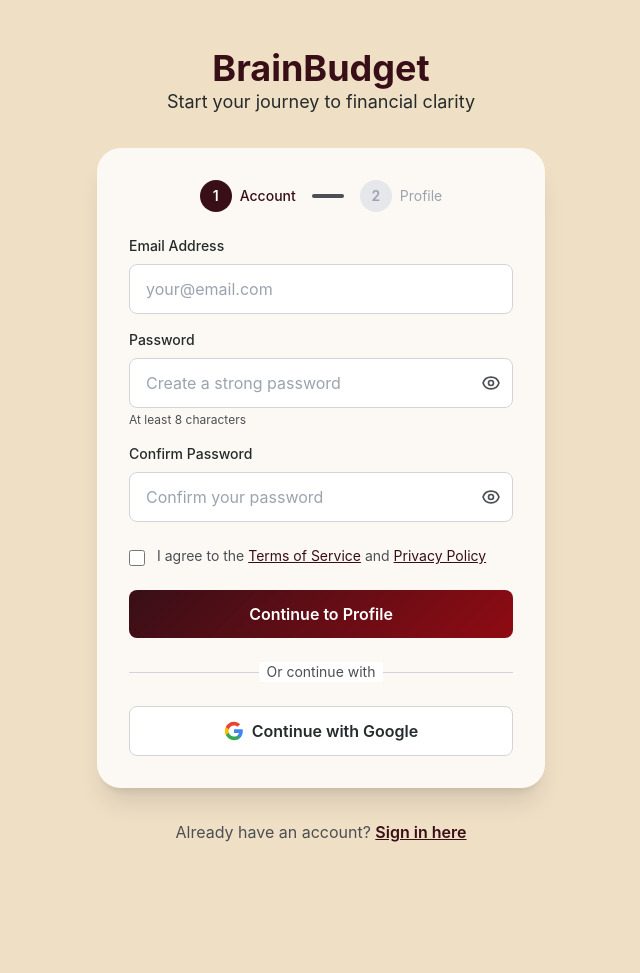
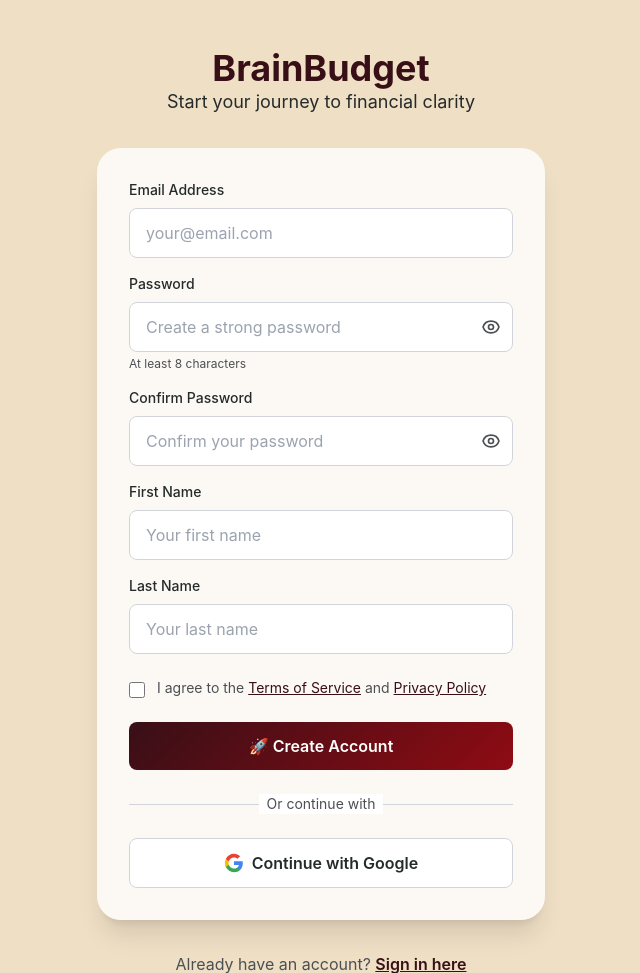
Before and after one commit to Nio-33/brainbudget, a Flask app: page /auth/signup in a window 1280 px wide. Shown: the top 973 px of the page, without its empty margins (319-959 px from the left). Before the commit the page ends 842 px from the top, so only its background shows below. Run offline with Flask 3, Linux system fonts and the light colour scheme; some libraries are stand-ins or nearby versions.

Commit message:
✨ Simplify signup form to single-page experience
- Remove multi-step progress indicators and navigation
- Combine account details and profile details into single form
- Streamline JavaScript validation to handle all fields together
- Maintain password toggle functionality and ADHD-friendly styling
- Improve user experience by reducing cognitive load

🚀 Generated with [Claude Code](https://claude.ai/code)

Co-Authored-By: Claude <noreply@anthropic.com>

```diff
--- a/templates/auth/signup.html
+++ b/templates/auth/signup.html
@@ -17,25 +17,8 @@
             <!-- Signup Form -->
             <div class="bg-white bg-opacity-80 rounded-3xl shadow-xl p-8 card-hover">
                 <form id="signup-form" class="space-y-6">
-                    <!-- Progress Indicator -->
-                    <div class="flex items-center justify-center space-x-4 mb-6">
-                        <div class="flex items-center">
-                            <div class="w-8 h-8 rounded-full flex items-center justify-center" style="background-color: #380F17;">
-                                <span class="text-white text-sm font-semibold">1</span>
-                            </div>
-                            <span class="ml-2 text-sm font-medium" style="color: #380F17;">Account</span>
-                        </div>
-                        <div class="w-8 h-1 rounded-full" style="background-color: #4C4F54;"></div>
-                        <div class="flex items-center">
-                            <div class="w-8 h-8 bg-gray-200 rounded-full flex items-center justify-center">
-                                <span class="text-gray-400 text-sm font-semibold">2</span>
-                            </div>
-                            <span class="ml-2 text-sm text-gray-400">Profile</span>
-                        </div>
-                    </div>
-
-                    <!-- Step 1: Account Details -->
-                    <div id="step-1" class="space-y-4">
+                    <!-- Account Details -->
+                    <div class="space-y-4">
                         <div>
                             <label for="email" class="block text-sm font-medium mb-2" style="color: #252B2B;">
                                 Email Address
@@ -103,10 +86,8 @@
                                 </button>
                             </div>
                         </div>
-                    </div>
 
-                    <!-- Step 2: Profile Details (Hidden initially) -->
-                    <div id="step-2" class="hidden space-y-4">
+                        <!-- Profile Details -->
                         <div>
                             <label for="first-name" class="block text-sm font-medium mb-2" style="color: #252B2B;">
                                 First Name
@@ -154,34 +135,13 @@
                         </label>
                     </div>
 
-                    <!-- Action Buttons -->
+                    <!-- Create Account Button -->
                     <div class="space-y-3">
-                        <!-- Step 1 Button -->
                         <button
-                            type="button"
-                            id="next-step-btn"
+                            type="submit"
                             class="w-full py-3 px-4 rounded-lg font-semibold text-white brain-gradient hover:shadow-lg transition-all duration-200"
                         >
-                            Continue to Profile
-                        </button>
-
-                        <!-- Step 2 Button (Hidden initially) -->
-                        <button
-                            type="submit"
-                            id="signup-btn"
-                            class="hidden w-full py-3 px-4 rounded-lg font-semibold text-white brain-gradient hover:shadow-lg transition-all duration-200"
-                        >
                             🚀 Create Account
-                        </button>
-
-                        <!-- Back Button (Hidden initially) -->
-                        <button
-                            type="button"
-                            id="back-btn"
-                            class="hidden w-full py-3 px-4 rounded-lg font-semibold hover:shadow-lg transition-all duration-200"
-                            style="background-color: #4C4F54; color: #EFDFC5;"
-                        >
-                            ← Back to Account
                         </button>
                     </div>
 
@@ -230,73 +190,31 @@
 <script>
     document.addEventListener('DOMContentLoaded', function() {
         const form = document.getElementById('signup-form');
-        const step1 = document.getElementById('step-1');
-        const step2 = document.getElementById('step-2');
-        const nextBtn = document.getElementById('next-step-btn');
-        const backBtn = document.getElementById('back-btn');
-        const signupBtn = document.getElementById('signup-btn');
 
-        let currentStep = 1;
+        // Form validation and submission
+        form.addEventListener('submit', function(e) {
+            e.preventDefault();
 
-        // Step navigation
-        nextBtn.addEventListener('click', function() {
-            if (validateStep1()) {
-                step1.classList.add('hidden');
-                step2.classList.remove('hidden');
-                nextBtn.classList.add('hidden');
-                backBtn.classList.remove('hidden');
-                signupBtn.classList.remove('hidden');
-                currentStep = 2;
-                updateProgress();
-            }
-        });
-
-        backBtn.addEventListener('click', function() {
-            step1.classList.remove('hidden');
-            step2.classList.add('hidden');
-            nextBtn.classList.remove('hidden');
-            backBtn.classList.add('hidden');
-            signupBtn.classList.add('hidden');
-            currentStep = 1;
-            updateProgress();
-        });
-
-        function updateProgress() {
-            // Update progress indicator styling based on current step
-            const step1Indicator = document.querySelector('.w-8.h-8:first-of-type');
-            const step2Indicator = document.querySelector('.w-8.h-8:last-of-type');
-            // Progress indicator updates would go here
-        }
-
-        function validateStep1() {
             const email = document.getElementById('email').value;
             const password = document.getElementById('password').value;
             const confirmPassword = document.getElementById('confirm-password').value;
+            const firstName = document.getElementById('first-name').value;
+            const lastName = document.getElementById('last-name').value;
             const terms = document.getElementById('terms').checked;
 
-            if (!email || !password || !confirmPassword || !terms) {
+            // Validation
+            if (!email || !password || !confirmPassword || !firstName || !lastName || !terms) {
                 showErrorToast('Please fill in all required fields and accept the terms.');
-                return false;
+                return;
             }
 
             if (password !== confirmPassword) {
                 showErrorToast('Passwords do not match.');
-                return false;
+                return;
             }
 
             if (password.length < 8) {
                 showErrorToast('Password must be at least 8 characters long.');
-                return false;
-            }
-
-            return true;
-        }
-
-        // Form submission
-        form.addEventListener('submit', function(e) {
-            e.preventDefault();
-
-            if (!validateStep1()) {
                 return;
             }
 
```
